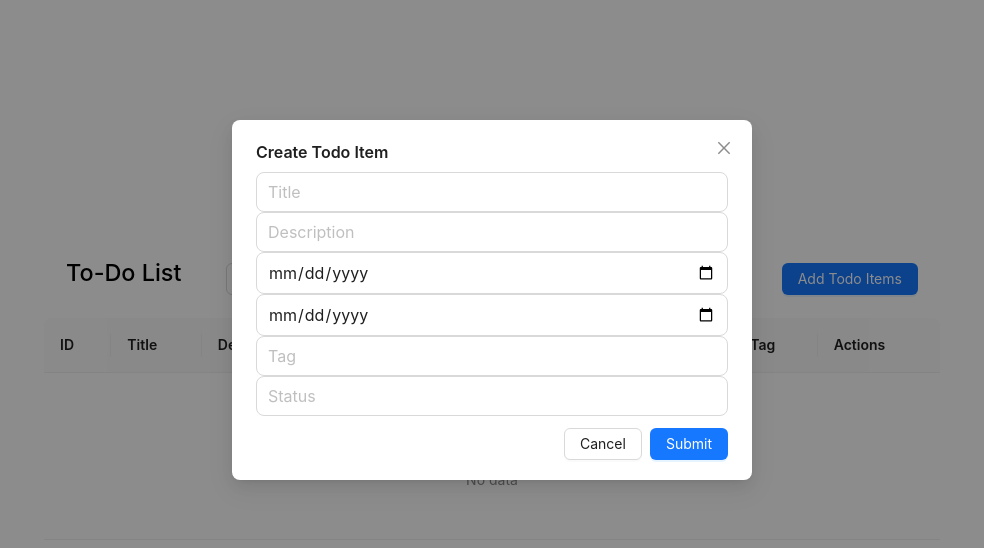
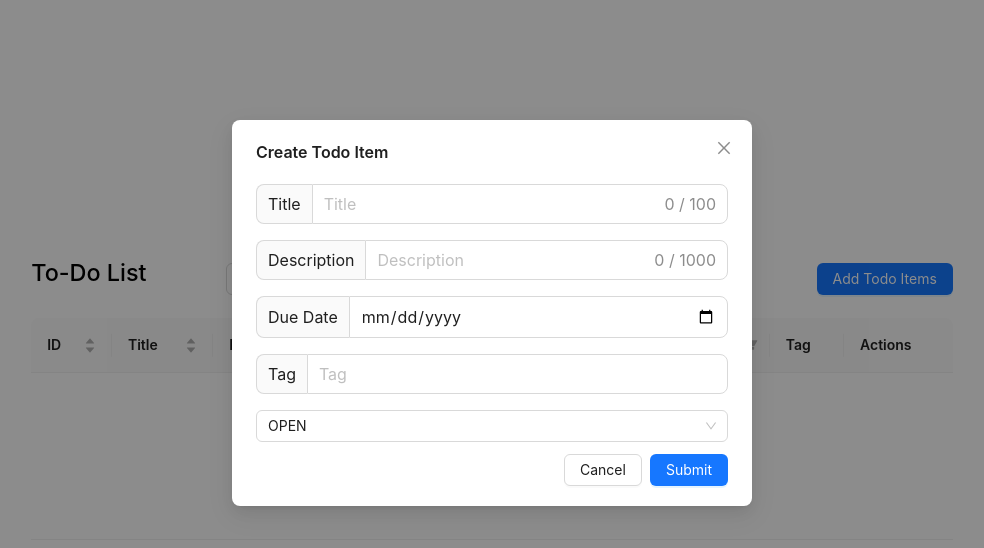
Before and after one commit to asadraiyan/react-todolist_antd, a React (Create React App) app: page / in a window 1280 px wide. Both pictures are taken after typing "Sample" into the empty fields and a click on the button "Add Todo Items". Shown: the top 548 px of the page, without its empty margins (148-1132 px from the left). Built offline with nearby package versions, Linux system fonts and the light colour scheme.

Commit message:
added sorting and filter

```diff
--- a/src/App.css
+++ b/src/App.css
@@ -9,18 +9,25 @@
 }
 
 .modalStyle {
-  width: 70vw;
+  width: 72vw;
   margin-top: 20px;
 }
 
 .todo-container {
-  width: 70vw;
+  width: 72vw;
   display: flex;
   flex-direction: row;
-  justify-content: space-around;
+  justify-content: space-between;
   align-items: center;
 }
 
 .search-input {
   width: 40vw;
 }
+
+.input-container {
+  display: flex;
+  flex-direction: column;
+  margin-top: 20px;
+  gap: 1rem;
+}
--- a/src/App.js
+++ b/src/App.js
@@ -1,6 +1,6 @@
 import './App.css';
 import 'antd/dist/reset.css';
-import { Table, Button, Input } from 'antd'
+import { Table, Button, Input, Modal } from 'antd'
 import { useState, useEffect } from 'react';
 import CreateModal from './components/CreateModal';
 import EditModal from './components/EditModal';
@@ -10,10 +10,10 @@ function App() {
   const [openCreate, setOpenCreate] = useState(false)
   const [openEdit, setOpenEdit] = useState(false)
   const [search, setSearch] = useState("")
-  // console.log("todo =", todo)
   const [todoList, setTodoList] = useState(() => {
     return JSON.parse(localStorage.getItem("todoList")) || []
   })
+  console.log("todolist", todoList)
   const [data, setData] = useState({
     title: "",
     description: "",
@@ -45,13 +45,18 @@ function App() {
   const coloumns = [
     {
       title: "ID",
-      dataIndex: "id"
+      dataIndex: "id",
+      sorter: (record1, record2) => {
+        return record1.id - record2.id
+      }
     },
     {
       title: "Title",
       dataIndex: "title",
       filteredValue: [search],
       onFilter: (value, record) => {
+        console.log("value", value)
+        console.log("record", record)
         return String(record.title).toLowerCase().includes(value.toLowerCase()) ||
           String(record.id).toLowerCase().includes(value.toLowerCase()) ||
           String(record.description).toLowerCase().includes(value.toLowerCase()) ||
@@ -59,23 +64,49 @@ function App() {
           String(record.dueDate).toLowerCase().includes(value.toLowerCase()) ||
           String(record.status).toLowerCase().includes(value.toLowerCase()) ||
           String(record.tag).toLowerCase().includes(value.toLowerCase())
-      }
+      },
+      sorter: (record1, record2) => {
+        return record1.title.length - record2.title.length
+      },
     },
     {
       title: "Description",
-      dataIndex: "description"
+      dataIndex: "description",
+      sorter: (record1, record2) => {
+        return record1.description.length - record2.description.length
+      },
     },
     {
       title: "Created",
-      dataIndex: "created"
+      dataIndex: "created",
+      // sorter: (record1, record2) => {
+      //   return record1.created.length - record2.created.length
+      // },
+      sorter: (a, b) => new Date(a.date) - new Date(b.date)
     },
     {
       title: "Due date",
-      dataIndex: "dueDate"
+      dataIndex: "dueDate",
+      // sorter: (record1, record2) => {
+      //   return record1.dueDate.length - record2.dueDate.length
+      // },
+      sorter: (a, b) => new Date(a.date) - new Date(b.date)
     },
     {
       title: "Status",
-      dataIndex: "status"
+      dataIndex: "status",
+      key: "status",
+      filters: [
+        { text: 'OPEN', value: 'OPEN' },
+        { text: 'WORKING', value: 'WORKING' },
+        { text: 'DONE', value: 'DONE' },
+        { text: 'OVERDUE', value: 'OVERDUE' },
+      ],
+      onFilter: (value, record) => {
+        console.log("value", value)
+        console.log("record", record)
+        return record.status === value
+      }
     },
     {
       title: "Tag",
@@ -105,12 +136,27 @@ function App() {
     })
   }
 
+  const generateTimeStamp = () => {
+    const currentDate = new Date();
+    const currentDayOfMonth = currentDate.getDate();
+    const formattedDate = currentDayOfMonth < 10 ? "0" + currentDayOfMonth : currentDayOfMonth;
+    const currentMonth = currentDate.getMonth() + 1;
+    const formattedMonth = currentMonth < 10 ? "0" + currentMonth : currentMonth;
+    const currentYear = currentDate.getFullYear();
+    const dateString = currentYear + "-" + formattedMonth + "-" + formattedDate;
+    return dateString
+  }
+
   const onSubmitCreate = (data) => {
     // console.log("submit data =", data)
     const randomId = parseInt(Math.random() * 100)
     setTodoList([
       ...todoList,
-      { ...data, id: randomId }
+      {
+        ...data,
+        created: generateTimeStamp(),
+        id: randomId
+      }
     ])
     setOpenCreate(false)
     resetData()
@@ -127,10 +173,10 @@ function App() {
       })
     })
     setOpenEdit(false)
-    console.log("data", data)
+    // console.log("data", data)
   }
   const onEditItem = (record) => {
-    console.log("record =", record)
+    // console.log("record =", record)
     setData({
       id: record.id,
       title: record.title,
@@ -142,17 +188,32 @@ function App() {
     })
     setOpenEdit(true)
   }
-  console.log("todoList =", todoList)
+  // console.log("todoList =", todoList)
 
   const onDeleteItem = (record) => {
     // console.log("record = ", record)
-    setTodoList((todoList) => {
-      return todoList.filter((data) => {
-        return data.id !== record.id;
-      })
+    Modal.confirm({
+      title: "Are you sure, you want to delete this item ?",
+      okText: "Yes",
+      okType: "danger",
+      onOk: () => {
+        setTodoList((todoList) => {
+          return todoList.filter((data) => {
+            return data.id !== record.id;
+          })
+        })
+      }
     })
+  }
 
+  const statusHandler = (value) => {
+    setData({
+      ...data,
+      status: value
+    })
   }
+
+  console.log("data =", data)
 
   return (
     <div className="App">
@@ -168,8 +229,8 @@ function App() {
         </div>
         <Table columns={coloumns} dataSource={todoList} className="modalStyle" key={todoList?.id}>
         </Table>
-        <CreateModal onChange={change} data={data} openCreate={openCreate} setOpenCreate={setOpenCreate} submit={(data) => onSubmitCreate(data)} />
-        <EditModal onChange={change} data={data} openEdit={openEdit} setOpenEdit={setOpenEdit} submit={(data) => onSubmitEdit(data)} />
+        <CreateModal onChange={change} data={data} openCreate={openCreate} setOpenCreate={setOpenCreate} submit={(data) => onSubmitCreate(data)} changeStatus={statusHandler} />
+        <EditModal onChange={change} data={data} openEdit={openEdit} setOpenEdit={setOpenEdit} submit={(data) => onSubmitEdit(data)} changeStatus={statusHandler} />
       </header>
 
     </div>
--- a/src/components/CreateModal.js
+++ b/src/components/CreateModal.js
@@ -1,7 +1,7 @@
 import React from 'react'
-import { Modal, Input } from "antd"
+import { Modal, Input, Select } from "antd"
 
-const CreateModal = ({ data, onChange, openCreate, setOpenCreate, submit }) => {
+const CreateModal = ({ data, onChange, openCreate, setOpenCreate, submit, changeStatus }) => {
 
     return (
         <>
@@ -14,12 +14,39 @@ const CreateModal = ({ data, onChange, openCreate, setOpenCreate, submit }) => {
                 style={{ gap: "1rem" }}
                 className="modalStyle"
             >
-                <Input value={data.title} name='title' onChange={onChange} size='large' placeholder='Title' />
-                <Input value={data.description} name='description' onChange={onChange} size='large' placeholder='Description' />
-                <Input value={data.created} name='created' onChange={onChange} size='large' placeholder='create' type='date' />
-                <Input value={data.dueDate} name='dueDate' onChange={onChange} size='large' placeholder='Due date' type='date' />
-                <Input value={data.tag} name='tag' onChange={onChange} size='large' placeholder='Tag' />
-                <Input value={data.status} name='status' onChange={onChange} size='large' placeholder='Status' />
+                <div className='input-container'>
+                    <Input value={data.title} name='title' onChange={onChange} size='large' placeholder='Title' maxLength={100} addonBefore="Title" showCount={true} />
+                    <Input value={data.description} name='description' onChange={onChange} size='large' placeholder='Description' maxLength={1000} addonBefore="Description" showCount={true} />
+                    <Input value={data.dueDate} name='dueDate' onChange={onChange} size='large' placeholder='Due date' type='date' addonBefore="Due Date" />
+                    <Input value={data.tag} name='tag' onChange={onChange} size='large' placeholder='Tag' addonBefore="Tag" />
+                    <Select
+                        defaultValue="OPEN"
+                        onChange={changeStatus}
+                        options={[
+                            {
+                                label: 'Status',
+                                options: [
+                                    {
+                                        label: 'OPEN',
+                                        value: 'OPEN',
+                                    },
+                                    {
+                                        label: 'WORKING',
+                                        value: 'WORKING',
+                                    },
+                                    {
+                                        label: 'DONE',
+                                        value: 'DONE',
+                                    },
+                                    {
+                                        label: 'OVERDUE',
+                                        value: 'OVERDUE',
+                                    },
+                                ],
+                            }
+                        ]}
+                    />
+                </div>
             </Modal>
         </>
     )
--- a/src/components/EditModal.js
+++ b/src/components/EditModal.js
@@ -1,7 +1,7 @@
 import React from 'react'
-import { Modal, Input } from "antd"
+import { Modal, Input, Select } from "antd"
 
-const CreateModal = ({ data, onChange, openEdit, setOpenEdit, submit }) => {
+const CreateModal = ({ data, onChange, openEdit, setOpenEdit, submit, changeStatus }) => {
 
     return (
         <>
@@ -14,12 +14,16 @@ const CreateModal = ({ data, onChange, openEdit, setOpenEdit, submit }) => {
                 style={{ gap: "1rem" }}
                 className="modalStyle"
             >
+                <div className="input-container">
                     <Input
                         value={data?.title}
                         name='title'
                         size='large'
                         placeholder='Title'
                         onChange={onChange}
+                        maxLength={100}
+                        addonBefore="Title"
+                        showCount={true}
                     />
 
                     <Input
@@ -28,6 +32,9 @@ const CreateModal = ({ data, onChange, openEdit, setOpenEdit, submit }) => {
                         size='large'
                         placeholder='Description'
                         onChange={onChange}
+                        maxLength={1000}
+                        addonBefore="Description"
+                        showCount={true}
                     />
 
                     <Input
@@ -36,6 +43,8 @@ const CreateModal = ({ data, onChange, openEdit, setOpenEdit, submit }) => {
                         size='large'
                         type='date'
                         onChange={onChange}
+                        disabled={true}
+                        addonBefore="Created"
                     />
 
                     <Input
@@ -45,6 +54,7 @@ const CreateModal = ({ data, onChange, openEdit, setOpenEdit, submit }) => {
                         placeholder='Due date'
                         type='date'
                         onChange={onChange}
+                        addonBefore="Due Date"
                     />
 
                     <Input
@@ -53,16 +63,38 @@ const CreateModal = ({ data, onChange, openEdit, setOpenEdit, submit }) => {
                         size='large'
                         placeholder='Tag'
                         onChange={onChange}
+                        addonBefore="Tag"
 
                     />
 
-                <Input
-                    value={data?.status}
-                    name='status'
-                    size='large'
-                    placeholder='Status'
-                    onChange={onChange}
+                    <Select
+                        defaultValue="OPEN"
+                        onChange={changeStatus}
+                        options={[
+                            {
+                                label: 'Status',
+                                options: [
+                                    {
+                                        label: 'OPEN',
+                                        value: 'OPEN',
+                                    },
+                                    {
+                                        label: 'WORKING',
+                                        value: 'WORKING',
+                                    },
+                                    {
+                                        label: 'DONE',
+                                        value: 'DONE',
+                                    },
+                                    {
+                                        label: 'OVERDUE',
+                                        value: 'OVERDUE',
+                                    },
+                                ],
+                            }
+                        ]}
                     />
+                </div>
             </Modal>
         </>
     )
```
Lines whose indentation alone changed are shown as unchanged.
